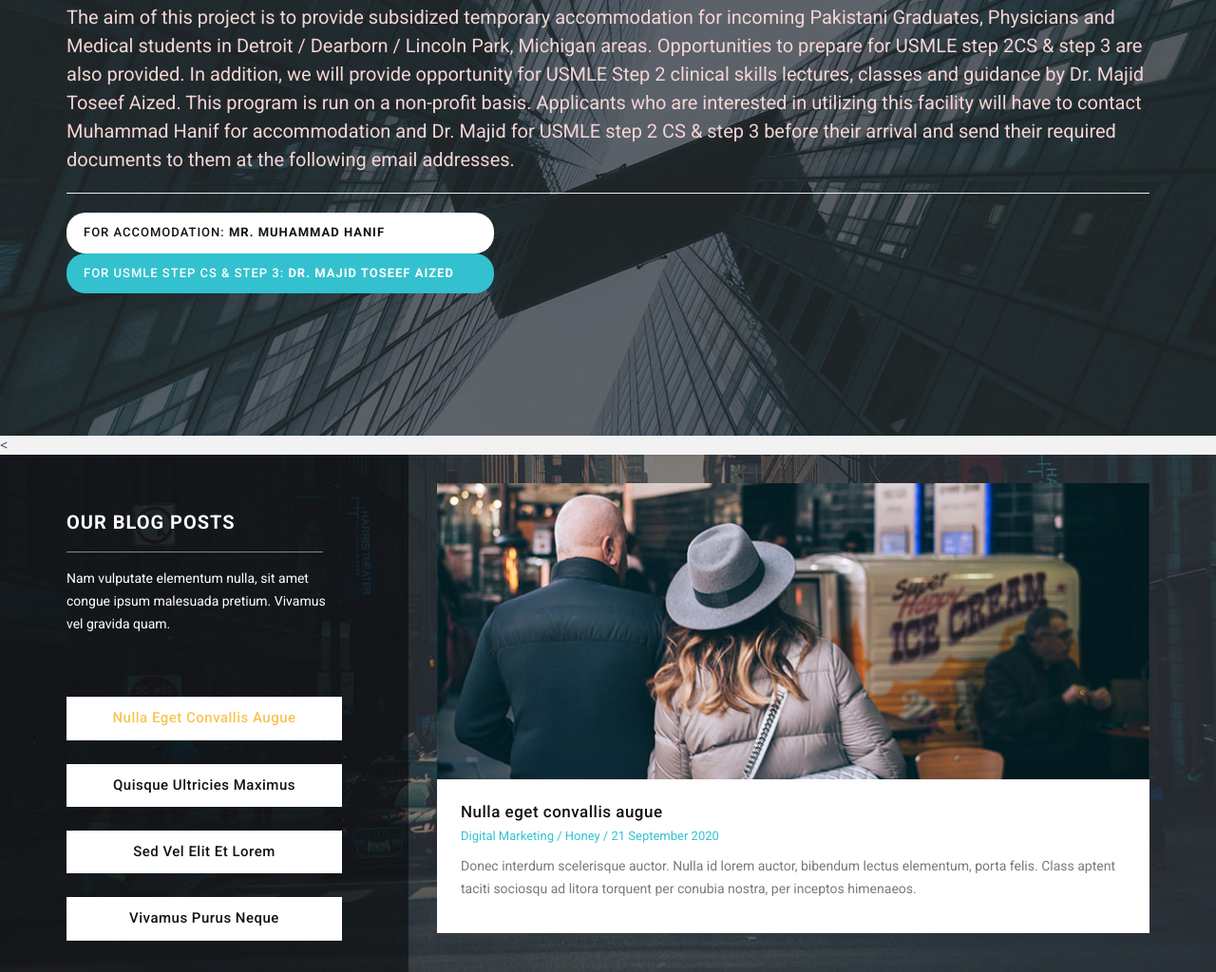
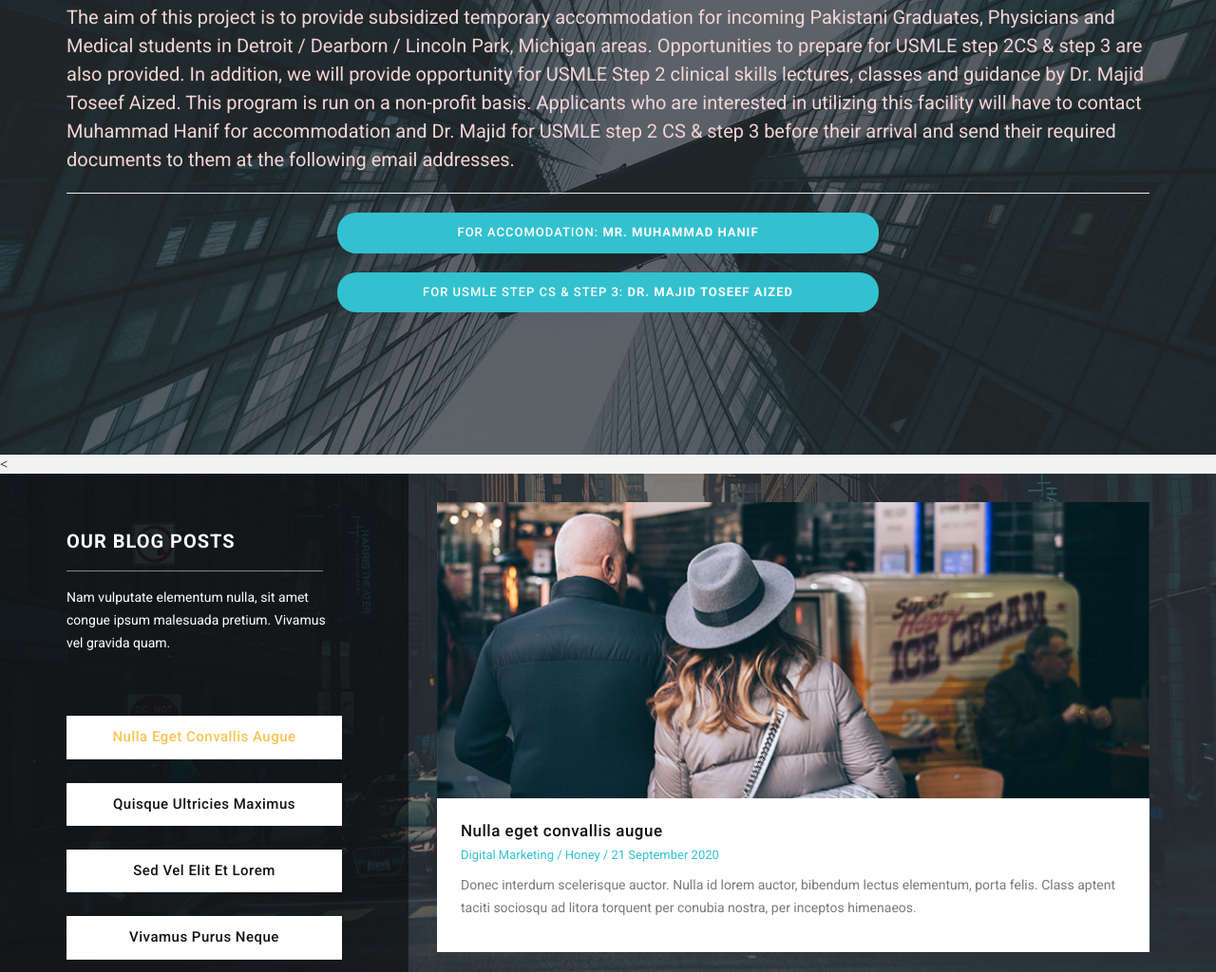
Before and after one commit to iahmed7/appnahouse, a plain HTML site: page index.html in a window 1280 px wide. Shown: the part 947-1971 px from the top of the page at 95% size. Drawn offline with nearby package versions, Linux system fonts and the light colour scheme.

Commit message:
modified blue button

```diff
--- a/css/templatemo-style.css
+++ b/css/templatemo-style.css
@@ -32,8 +32,9 @@ p {
 	display: inline-block;
 	background-color: #fff;
 	font-size: 13px;
-	margin: auto;
-	width: 450px;
+	/* margin: auto; */
+	text-align: center;
+	/* width: 70%; */
 	padding: 12px 18px;
 	color: #121212;
 	font-weight: 500;
@@ -43,19 +44,28 @@ p {
 	border-radius: 20px;
 }
 
+
 .primary-blue-button a {
-	display: inline-block;
+	display: block;
 	background-color: #33c1cf;
 	font-size: 13px;
 	padding: 12px 18px;
 	margin: auto;
-	width: 450px;
+	text-align: center;
+	width: 50%;
 	color: #fff;
 	font-weight: 500;
 	letter-spacing: 1px;
 	text-transform: uppercase;
 	text-decoration: none;
 	border-radius: 20px;
+}
+
+.primary-blue-button a:hover {
+	background-color: blueviolet;
+}
+.primary-white-button a:hover {
+	background-color: gray;
 }
 
 .pop-button h4 {
@@ -156,7 +166,7 @@ p {
     border: none;
 }
 .page-section {
-    padding: 80px 0;
+	padding: 80px 0;
 }
 .navbar-inverse .navbar-toggle {
 	margin-top: 22px;
@@ -213,6 +223,8 @@ bootstrap.min.css:5
   	background-image: url(../img/banner_bg.jpg);
   	vertical-align: middle;
 }
+
+
 
 .baner-content .text-content {
 	text-align: center;
--- a/index.html
+++ b/index.html
@@ -74,9 +74,10 @@
             <div class="row">
                 <div class="col-md-12 col-sm-6 col-xs-12">
                         <div class="line-dec"></div>
+
                         <p style="color:rgb(245, 212, 212); font-size: 20px; line-height: 30px; word-wrap: normal;">The aim of this project is to provide subsidized temporary accommodation for incoming Pakistani Graduates, Physicians and Medical students in Detroit / Dearborn / Lincoln Park, Michigan areas. Opportunities to prepare for USMLE step 2CS & step 3 are also provided. In addition, we will provide opportunity for USMLE Step 2 clinical skills lectures, classes and guidance by Dr. Majid Toseef Aized. This program is run on a non-profit basis. Applicants who are interested in utilizing this facility will have to contact Muhammad Hanif for accommodation and Dr. Majid for USMLE step 2 CS & step 3 before their arrival and send their required documents to them at the following email addresses.</p>
                         <hr>
-                        <div class="primary-white-button">
+                        <div class="primary-blue-button">
                             <a href="#" class="scroll-link" data-id="contact-us-hanif">For Accomodation: <em style="font-weight: bold; font-style: normal;">Mr. Muhammad Hanif</em></a>
                             <br>
                         </div>
```
